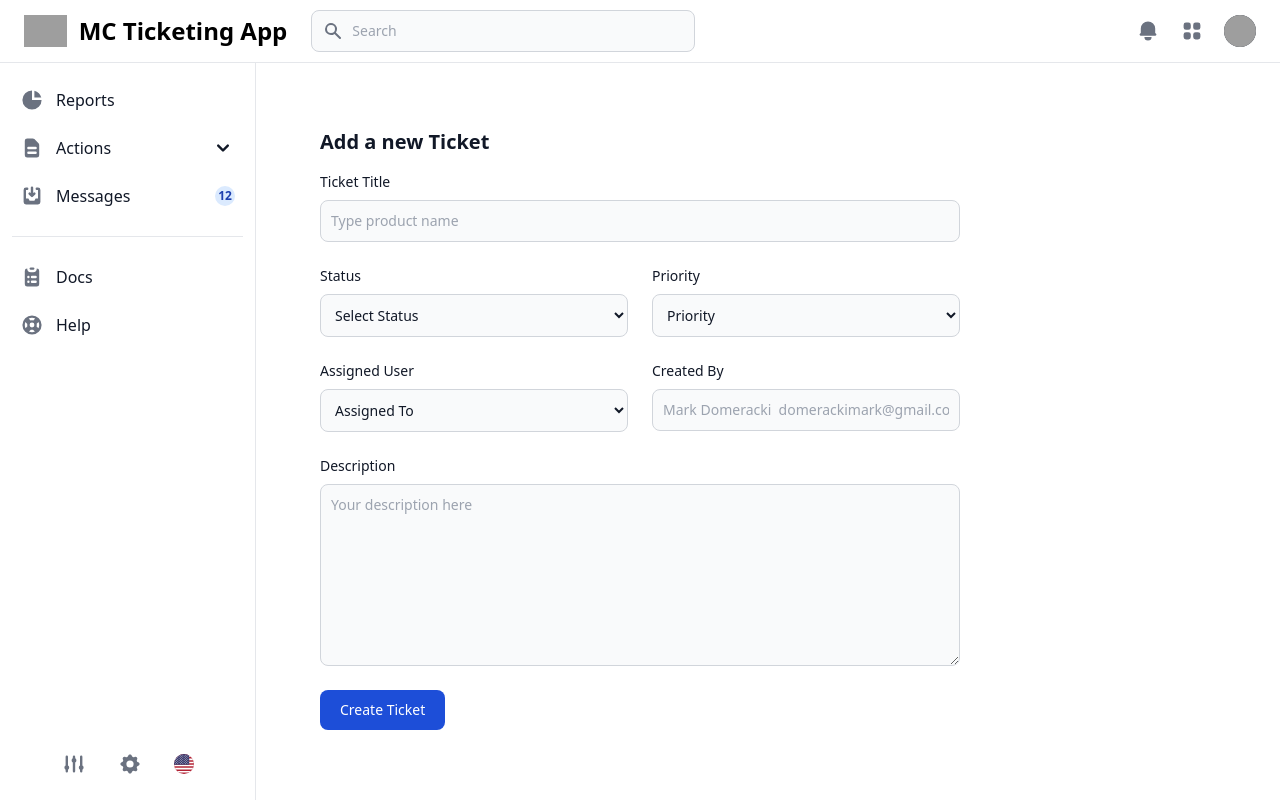
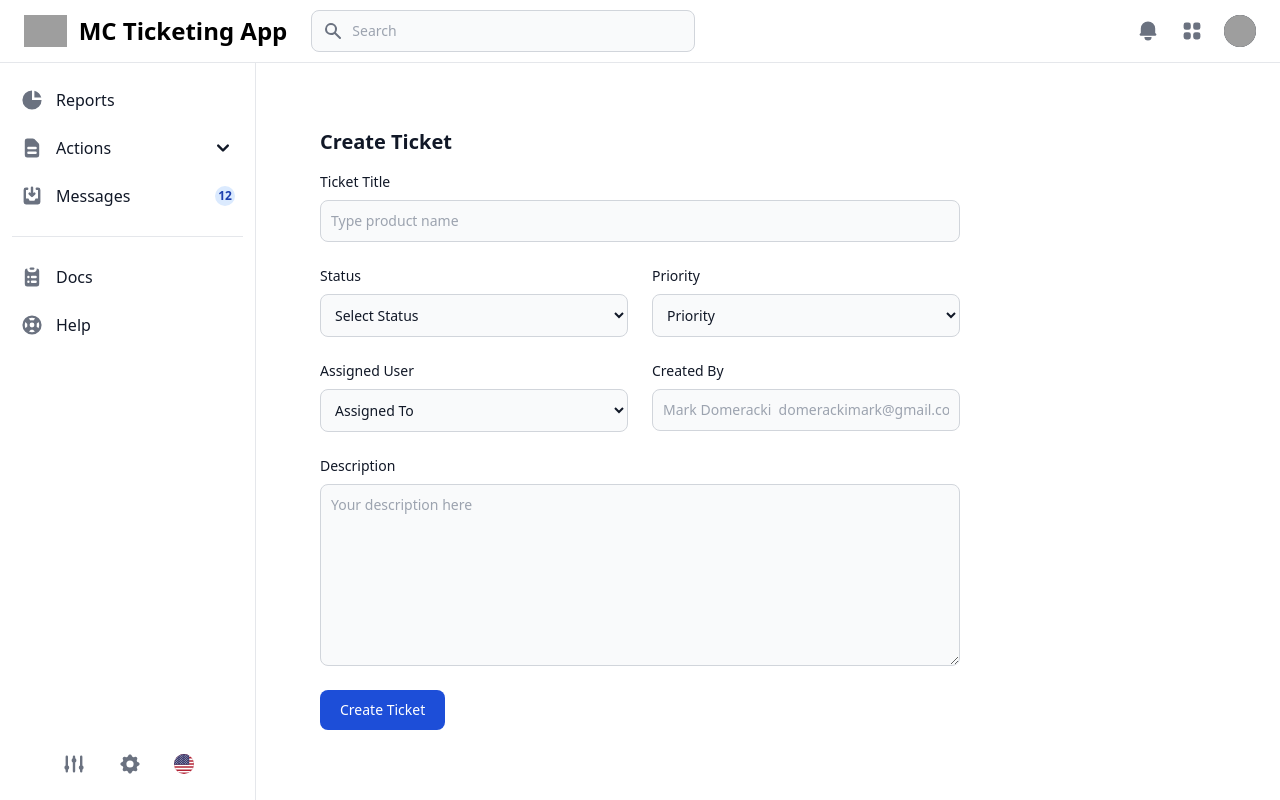
Before and after one commit to mdomeracki231994/mc_ticketing_system, a Django app: page /create_ticket/ in a window 1280 px wide. Run offline with Django 5.2, Linux system fonts and the light colour scheme; a user stored in the database is signed in; data comes from the database, SQL or seed files in the repository; some libraries are stand-ins or nearby versions; grey boxes are pictures that could not be loaded.

Commit message:
Adding title fix

```diff
--- a/templates/ticket_management/create_ticket.html
+++ b/templates/ticket_management/create_ticket.html
@@ -3,7 +3,7 @@
 {% block content %}
 <section class="bg-white dark:bg-gray-900 min-h-screen pt-16">
   <div class="py-8 px-4 mx-auto max-w-2xl lg:py-16">
-      <h2 class="mb-4 text-xl font-bold text-gray-900 dark:text-white">Add a new Ticket</h2>
+      <h2 class="mb-4 text-xl font-bold text-gray-900 dark:text-white">Create Ticket</h2>
       <form method="POST">
         {% csrf_token %}
           <div class="grid gap-4 sm:grid-cols-2 sm:gap-6">
```
